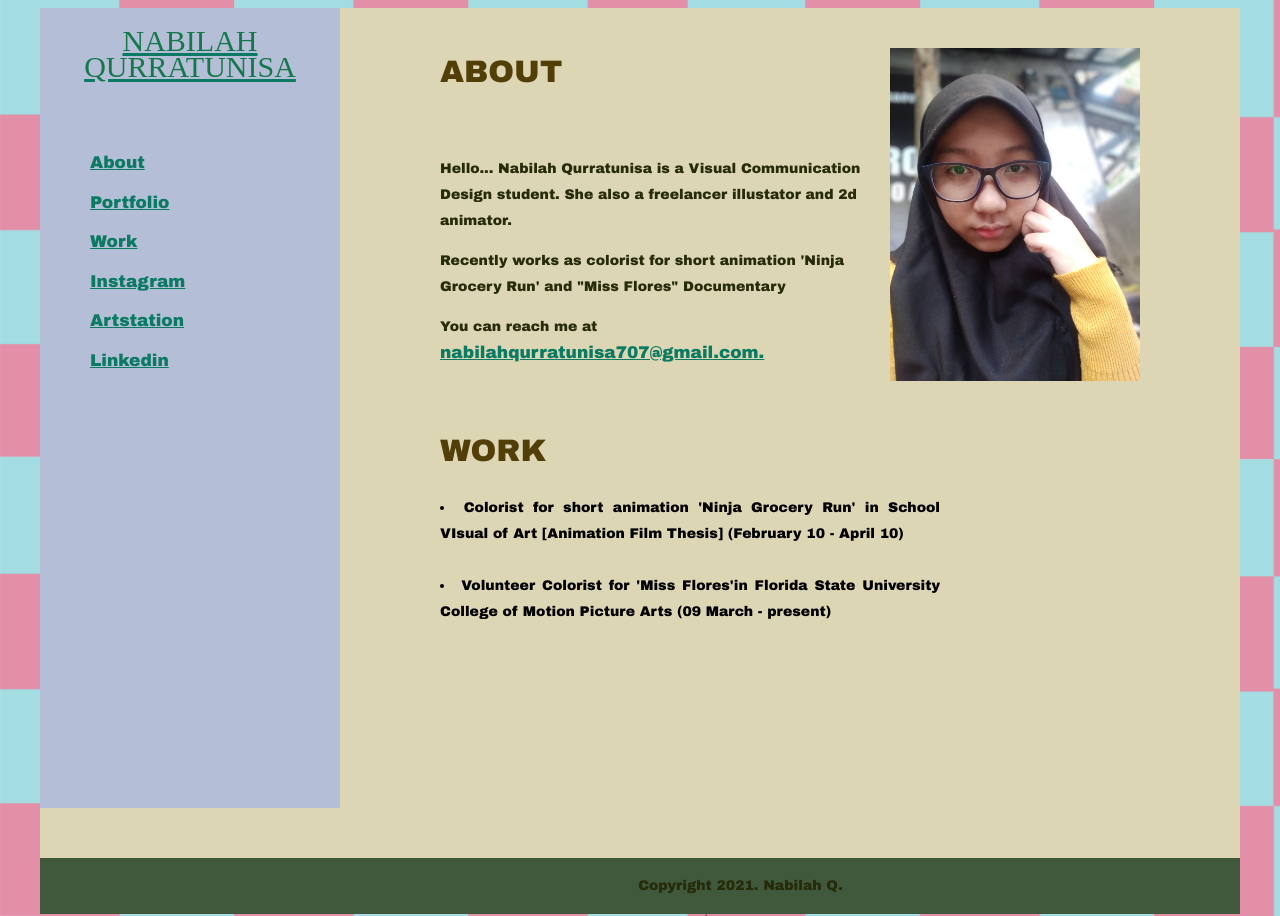
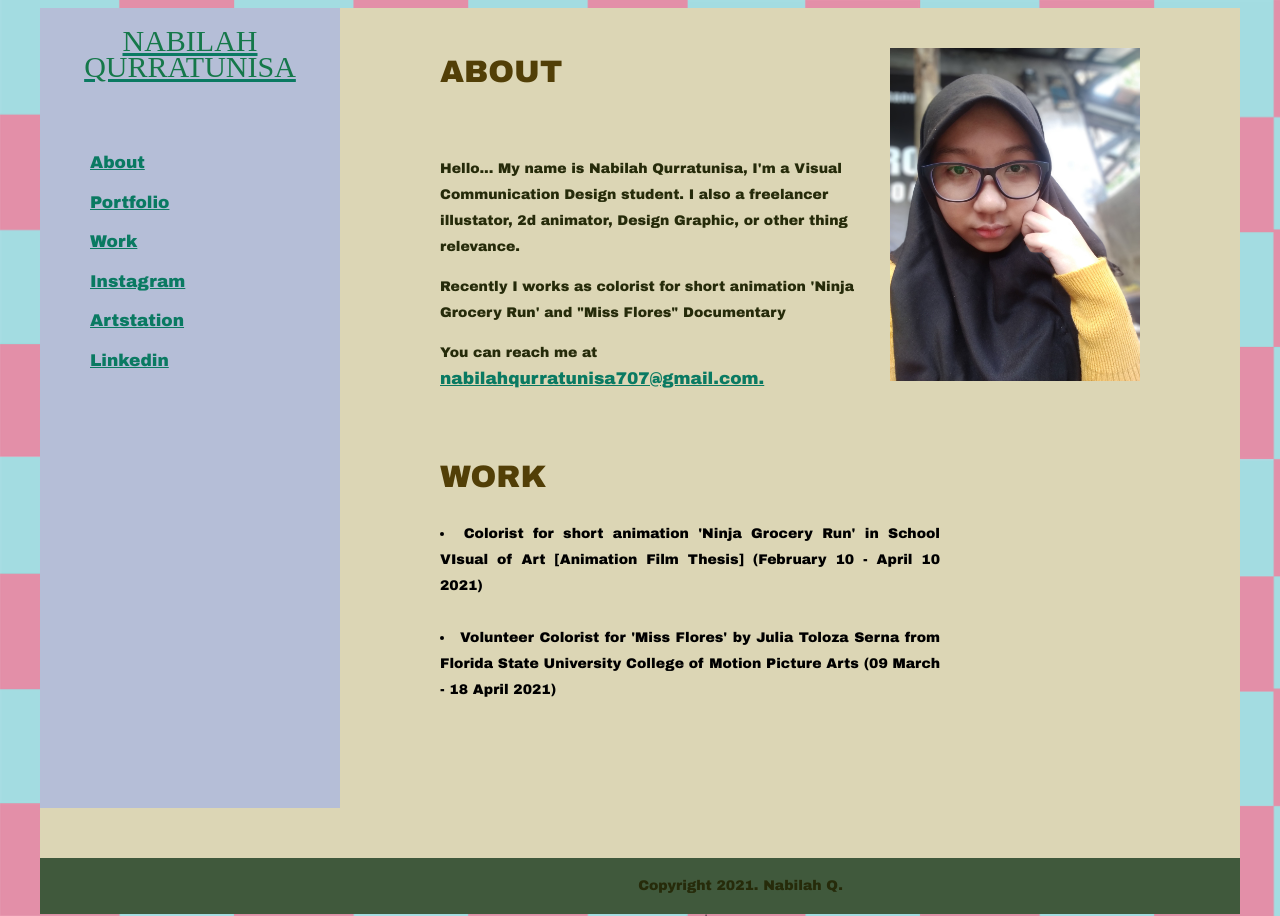
Before and after one commit to kumiko251/portfolio, a plain HTML site: page about/index.html in a window 1280 px wide. Shown: the top 916 px of the page. Drawn offline with Linux system fonts and the light colour scheme.

Commit message:
Update index.html

```diff
--- a/about/index.html
+++ b/about/index.html
@@ -17,14 +17,14 @@
 			<p class="txt">ABOUT</p>
 			<br>
 				<div class="p">
-				<p> Hello... Nabilah Qurratunisa is a Visual Communication Design student. She also a freelancer illustator and 2d animator. </p>
-				<p>Recently works as colorist for short animation 'Ninja Grocery Run' and "Miss Flores" Documentary</p>
+				<p> Hello... My name is Nabilah Qurratunisa, I'm a Visual Communication Design student. I also a freelancer illustator, 2d animator, Design Graphic, or other thing relevance. </p>
+				<p>Recently I works as colorist for short animation 'Ninja Grocery Run' and "Miss Flores" Documentary</p>
 				<p>You can reach me at <a class="email" href="#">nabilahqurratunisa707@gmail.com.</a></p>
 					<br>
 					<p class="txt">WORK</p>
-					<p> <li>Colorist for short animation 'Ninja Grocery Run' in School VIsual of Art [Animation Film Thesis] (February 10 - April 10)</li>
+					<p> <li>Colorist for short animation 'Ninja Grocery Run' in School VIsual of Art [Animation Film Thesis] (February 10 - April 10 2021)</li>
 					<br>
-					<li>Volunteer Colorist for 'Miss Flores'in Florida State University College of Motion Picture Arts  (09 March - present) </li></p>
+					<li>Volunteer Colorist for 'Miss Flores' by Julia Toloza Serna from Florida State University College of Motion Picture Arts  (09 March - 18 April 2021) </li></p>
 				</div>
 		</div>
 			<div class="sidebar">
```
